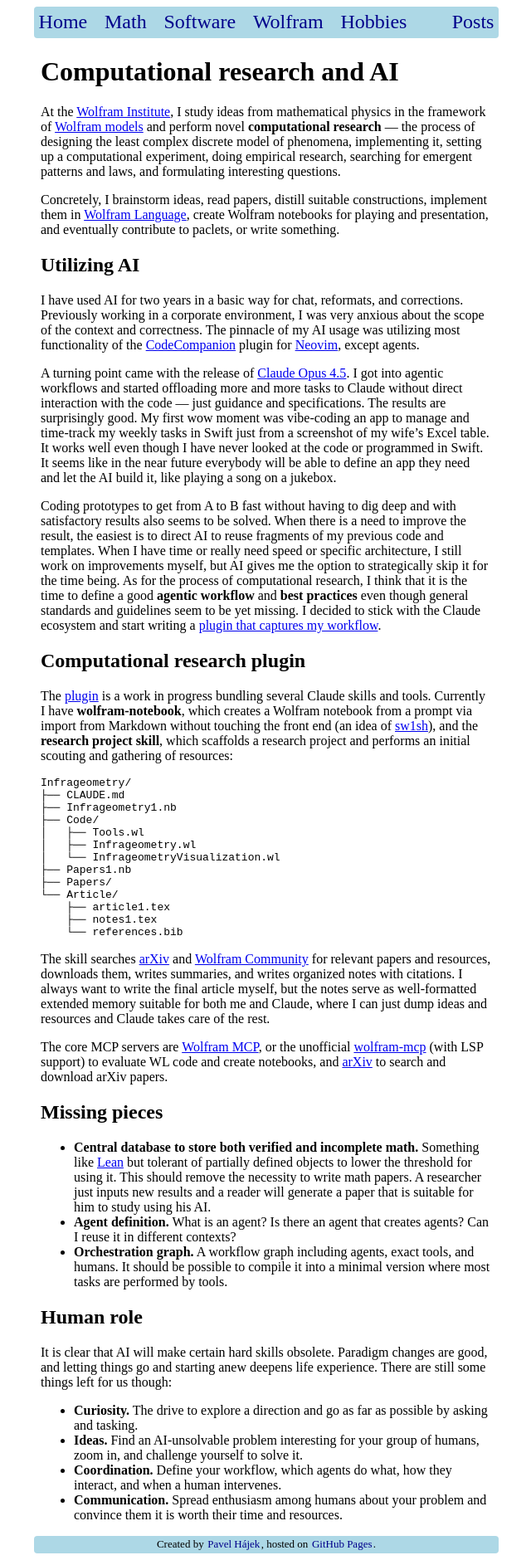
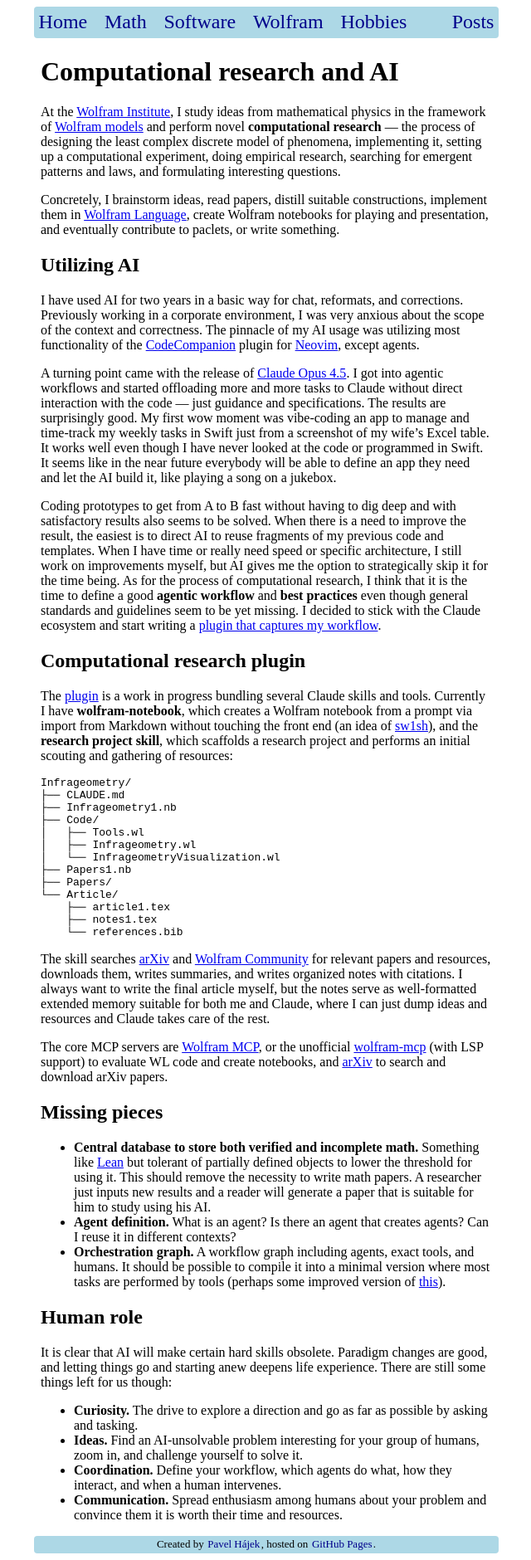
Before and after one commit to p135246/p135246.github.io, a Jekyll site: the page built from Wolfram/_posts/2026-03-04-ai-assisted-computational-research.md, in a window 1280 px wide. Shown: the whole page at 83% size, without its empty margins (319-959 px from the left). Built offline with Jekyll 4.4.1, drawn with Linux system fonts in a browser that asks for light colours; our own code applies the rules of GitHub Pages for plain Markdown files; comment, search, counter and statistics services are not loaded.

Commit message:
Update AI research post: fix folder structure, grammar, links, add LLMGraph reference
Co-Authored-By: Claude Sonnet 4.6 <noreply@anthropic.com>

```diff
--- a/Wolfram/_posts/2026-03-04-ai-assisted-computational-research.md
+++ b/Wolfram/_posts/2026-03-04-ai-assisted-computational-research.md
@@ -47,7 +47,7 @@ The core MCP servers are [Wolfram MCP][wolfram-mcp], or the unofficial [wolfram-
 
 - **Central database to store both verified and incomplete math.** Something like [Lean][lean] but tolerant of partially defined objects to lower the threshold for using it. This should remove the necessity to write math papers. A researcher just inputs new results and a reader will generate a paper that is suitable for him to study using his AI.
 - **Agent definition.** What is an agent? Is there an agent that creates agents? Can I reuse it in different contexts?
-- **Orchestration graph.** A workflow graph including agents, exact tools, and humans. It should be possible to compile it into a minimal version where most tasks are performed by tools.
+- **Orchestration graph.** A workflow graph including agents, exact tools, and humans. It should be possible to compile it into a minimal version where most tasks are performed by tools (perhaps some improved version of [this][llmgraph]).
 
 ## Human role
 
```
Also changed, not shown: other parts of Wolfram/_posts/2026-03-04-ai-assisted-computational-research.md (+1 -0 lines).
